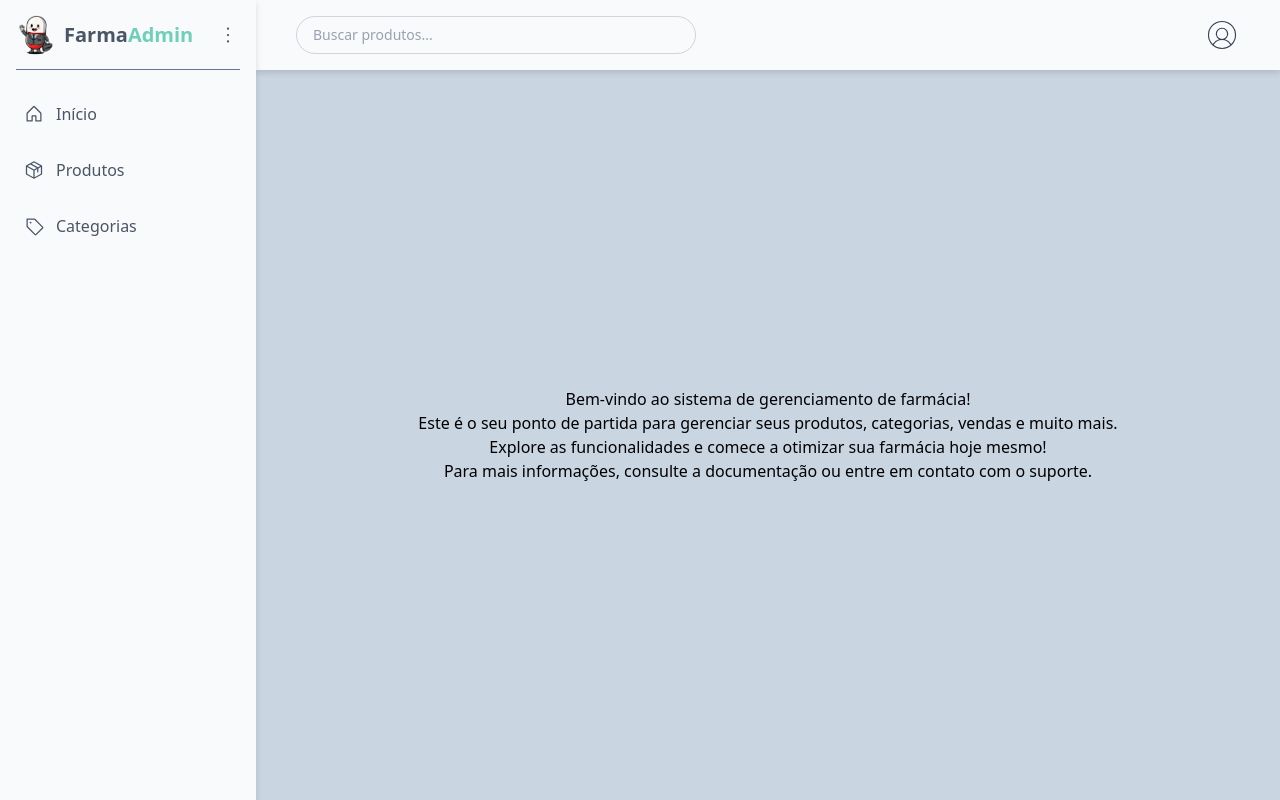
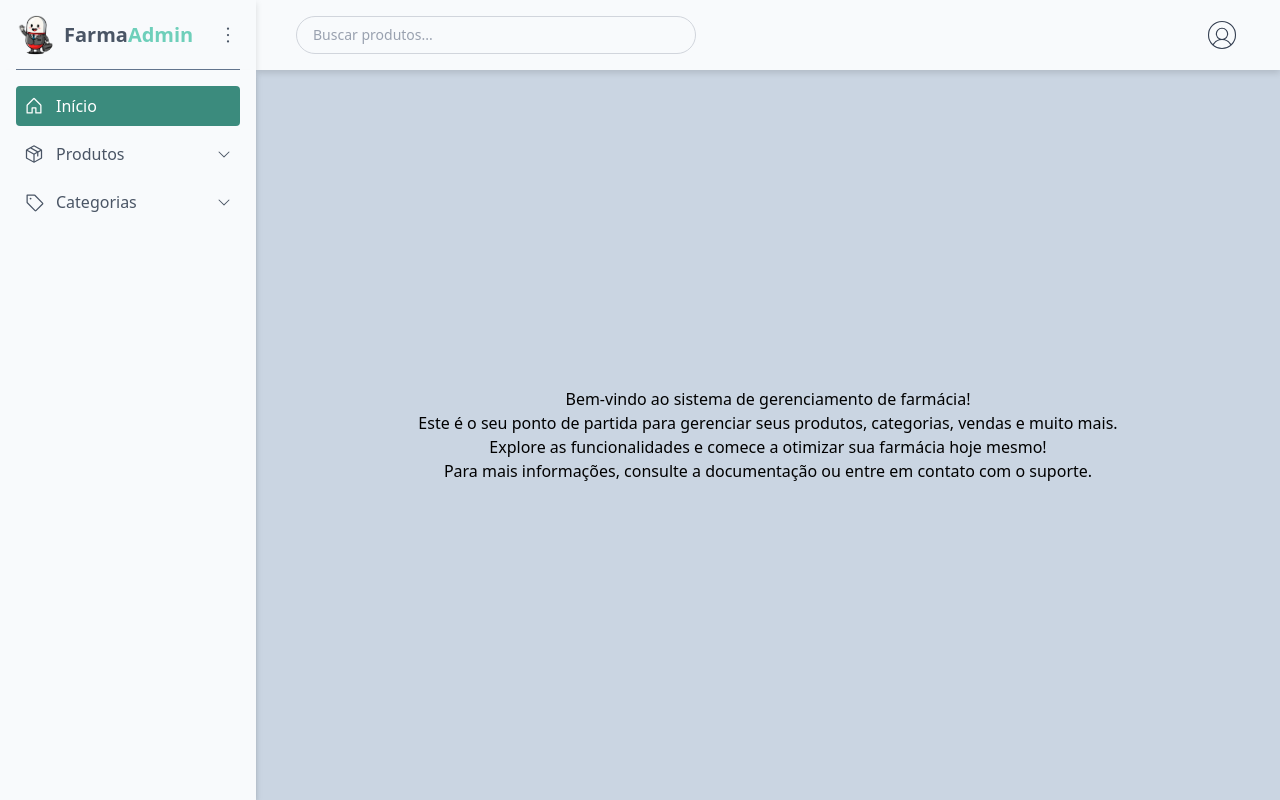
Before and after one commit to larissa-pinheiro/farma-admin, a React (Vite) app: page / in a window 1280 px wide. Built offline with nearby package versions, Linux system fonts and the light colour scheme.

Commit message:
feat: cria lógica de abertura dos itens da sidebar

```diff
--- a/src/components/sidebar/Sidebar.tsx
+++ b/src/components/sidebar/Sidebar.tsx
@@ -1,12 +1,10 @@
 import {
-  DotsThreeVerticalIcon,
-  HouseIcon,
-  PackageIcon,
-  TagIcon
+  DotsThreeVerticalIcon
 } from '@phosphor-icons/react';
 import { useState } from 'react';
-import { Link } from 'react-router-dom';
 import FarmaAdminLogo from '../../assets/images/FarmaAdmin.png';
+import { sidebarItems } from './SidebarData';
+import SidebarItem from './SidebarItem';
 
 export default function Sidebar() {
   const [collapsed, setCollapsed] = useState(false);
@@ -64,28 +62,15 @@ export default function Sidebar() {
 
       <span className='shadow-md block h-[1px] bg-slate-500 mx-4' />
 
-      <nav className="flex flex-col gap-4 px-4 mt-6">
-        <Link
-          to="/"
-          className={`flex items-center gap-3 text-gray-600 hover:text-white hover:bg-[#3b8b7d] p-2 rounded transition-all duration-300 ${fullyCollapsed && 'justify-center'}`}
-        >
-          <HouseIcon size={20} />
-          {!collapsed && <span>Início</span>}
-        </Link>
-        <Link
-          to="/produtos"
-          className={`flex items-center gap-3 text-gray-600 hover:text-white hover:bg-[#3b8b7d] p-2 rounded transition-all duration-300 ${fullyCollapsed && 'justify-center'}`}
-        >
-          <PackageIcon size={20} />
-          {!collapsed && <span>Produtos</span>}
-        </Link>
-        <Link
-          to="/categorias"
-          className={`flex items-center gap-3 text-gray-600 hover:text-white hover:bg-[#3b8b7d] p-2 rounded transition-all duration-300 ${fullyCollapsed && 'justify-center'}`}
-        >
-          <TagIcon size={20} />
-          {!collapsed && <span>Categorias</span>}
-        </Link>
+      <nav className="h-full flex flex-col gap-2 p-4 shadow-md z-10">
+        {sidebarItems.map((item, index) => (
+          <SidebarItem
+            key={index}
+            item={item}
+            collapsed={collapsed}
+            fullyCollapsed={fullyCollapsed}
+          />
+        ))}
       </nav>
 
     </aside>
--- /dev/null
+++ b/src/components/sidebar/SidebarData.tsx
@@ -0,0 +1,27 @@
+import { HouseIcon, PackageIcon, TagIcon } from '@phosphor-icons/react';
+
+export const sidebarItems = [
+  {
+    title: "Início",
+    href: "/",
+    icon: <HouseIcon size={20} />,
+  },
+  {
+    title: "Produtos",
+    href: "/produtos",
+    icon: <PackageIcon size={20} />,
+    submenu: [
+      { title: "Lista de Produtos", href: "/produtos" },
+      { title: "Cadastrar Produto", href: "/produtos/novo" },
+    ],
+  },
+  {
+    title: "Categorias",
+    href: "/categorias",
+    icon: <TagIcon size={20} />,
+    submenu: [
+      { title: "Lista de Categorias", href: "/categorias" },
+      { title: "Nova Categoria", href: "/categorias/nova" },
+    ],
+  },
+];
--- /dev/null
+++ b/src/components/sidebar/SidebarItem.tsx
@@ -0,0 +1,74 @@
+import { CaretDownIcon } from "@phosphor-icons/react";
+import { useState, type JSX } from "react";
+import { Link, useLocation } from "react-router-dom";
+
+interface SidebarItemProps {
+  item: {
+    title: string;
+    href: string;
+    icon: JSX.Element;
+    submenu?: { title: string; href: string }[];
+  };
+  collapsed?: boolean;
+  fullyCollapsed?: boolean;
+}
+
+export default function SidebarItem({ item, collapsed = false, fullyCollapsed = false }: SidebarItemProps) {
+  const location = useLocation();
+  const isActive = location.pathname === item.href || location.pathname.startsWith(item.href + "/");
+  const [open, setOpen] = useState(isActive);
+
+  return (
+    <div>
+      {item.submenu ? (
+        <>
+          <button
+            onClick={() => setOpen(!open)}
+            className={`w-full flex items-center gap-3 p-2 rounded transition-all duration-300
+              ${fullyCollapsed ? "justify-center" : "justify-start"}
+              ${isActive ? "bg-[#3b8b7d] text-white" : "text-gray-600 hover:text-white hover:bg-[#3b8b7d]"}
+            `}
+          >
+            {item.icon}
+            {!collapsed && <span>{item.title}</span>}
+            {!collapsed && item.submenu && (
+              <CaretDownIcon
+                size={16}
+                className={`ml-auto transition-transform ${open ? "rotate-180" : ""}`}
+              />
+            )}
+          </button>
+
+          {open && (
+            <div className={`ml-8 mt-1 flex flex-col gap-1 ${collapsed ? "hidden" : "block"}`}>
+              {item.submenu.map((subItem, index) => (
+                <Link
+                  to={subItem.href}
+                  key={index}
+                  className={`text-sm px-2 py-1 rounded transition-all
+                    ${location.pathname === subItem.href
+                      ? "text-[#3b8b7d] font-medium"
+                      : "text-gray-600 hover:bg-[#5bbfaa1a]"}
+                  `}
+                >
+                  {subItem.title}
+                </Link>
+              ))}
+            </div>
+          )}
+        </>
+      ) : (
+        <Link
+          to={item.href}
+          className={`w-full flex items-center gap-3 p-2 rounded transition-all duration-300
+            ${isActive ? "bg-[#3b8b7d] text-white" : "text-gray-600 hover:text-white hover:bg-[#3b8b7d]"}
+            ${fullyCollapsed ? "justify-center" : "justify-start"}
+          `}
+        >
+          {item.icon}
+          {!collapsed && <span>{item.title}</span>}
+        </Link>
+      )}
+    </div>
+  );
+}
```
